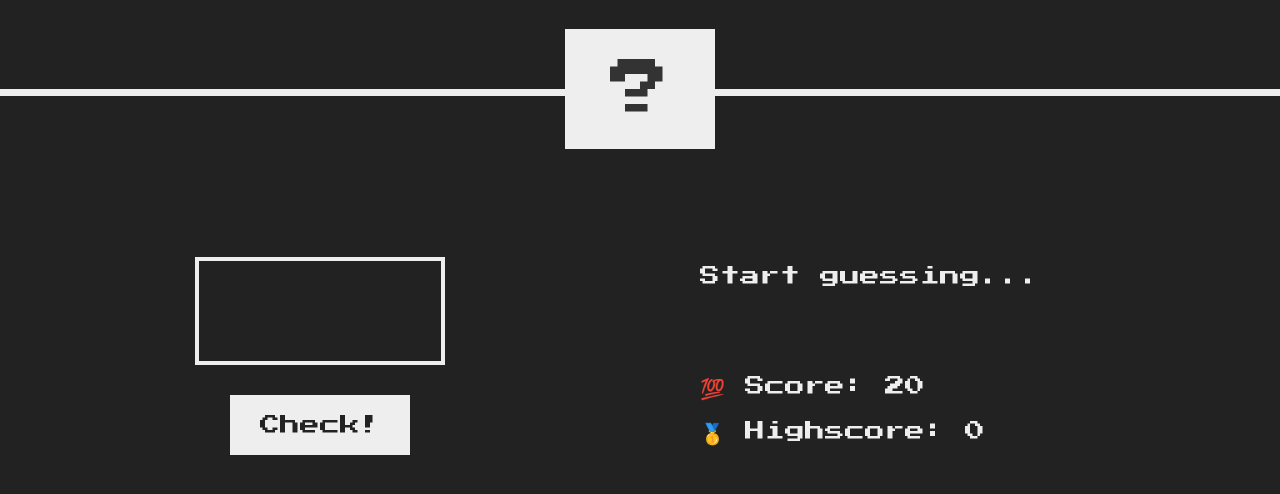
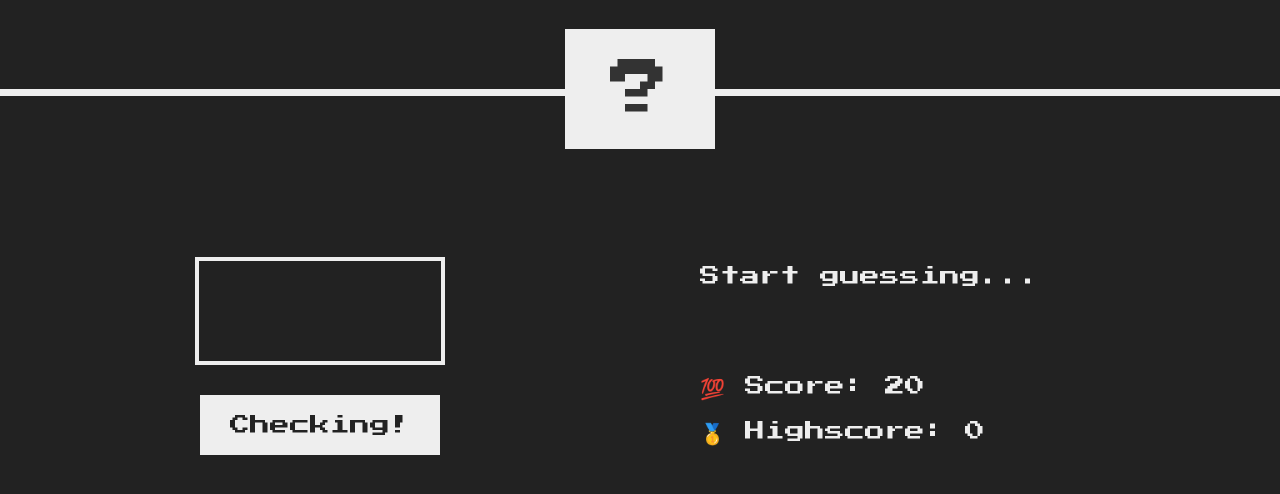
Before and after one commit to Genius4Lyf/Guess-my-number, a website built with Parcel: page index.html in a window 1280 px wide. Shown: the part 184-678 px from the top of the page. Built offline with nearby package versions, Linux system fonts and the light colour scheme.

Commit message:
changed check to checking

```diff
--- a/index.html
+++ b/index.html
@@ -19,7 +19,7 @@
     <main>
       <section class="left">
         <input type="number" class="guess" />
-        <button id="textInput" class="btn check">Check!</button>
+        <button id="textInput" class="btn check">Checking!</button>
       </section>
       <section class="right">
         <p class="message">Start guessing...</p>
```
